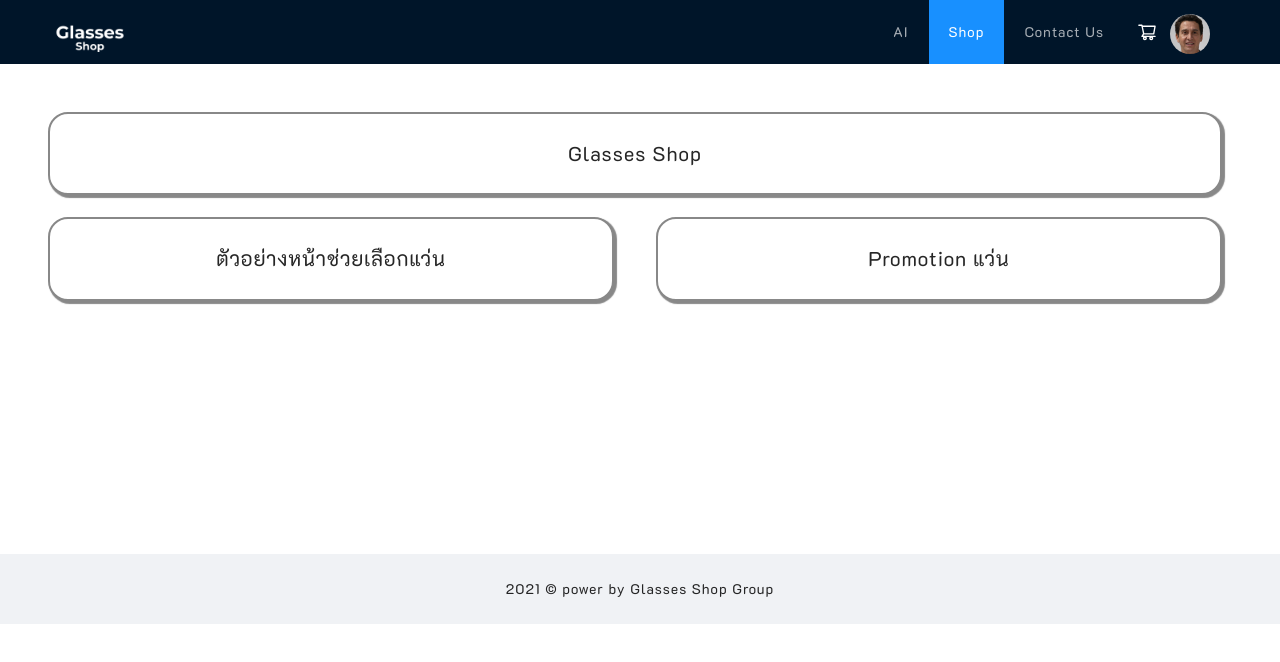
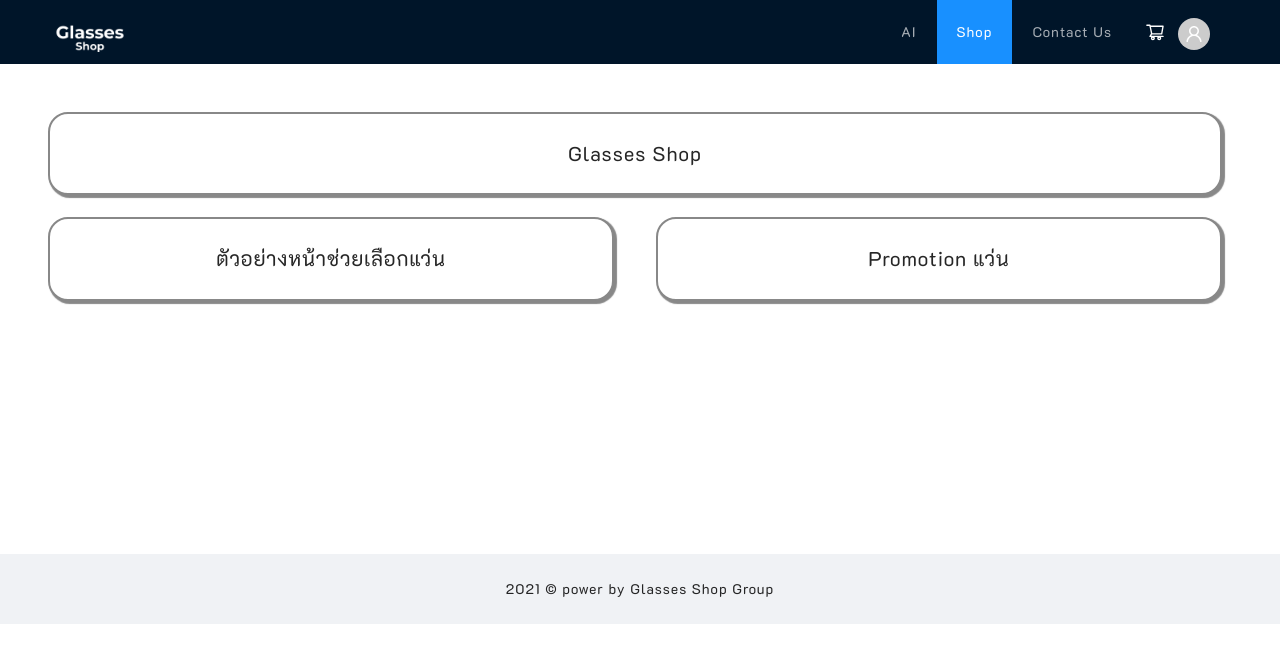
Before and after one commit to prkpwm/glasses_shop, a React (Create React App) app in the folder Client/my-app/: page /GlassesShop/Home in a window 1280 px wide. Shown: the top 662 px of the page. Built offline with nearby package versions, Linux system fonts and the light colour scheme.

Commit message:
update menu v 1.0.1

```diff
--- a/Client/my-app/src/App.js
+++ b/Client/my-app/src/App.js
@@ -68,8 +68,10 @@ function App() {
                       >
 
                         <a onClick={(e) => e.preventDefault()}>
-
-                          <Avatar src="/img/Userprofile/UserpicID_1.jpg" size={40} />
+                          {localStorage.getItem('userdata') || sessionStorage.getItem('userdata')?
+                         <Avatar src={"/img/Userprofile/UserpicID_1.jpg"} size={40} /> :
+                         <Avatar icon={<UserOutlined size={40}/>} />
+                         }
                           <span
                             style={{
                               padding: 10,
```
